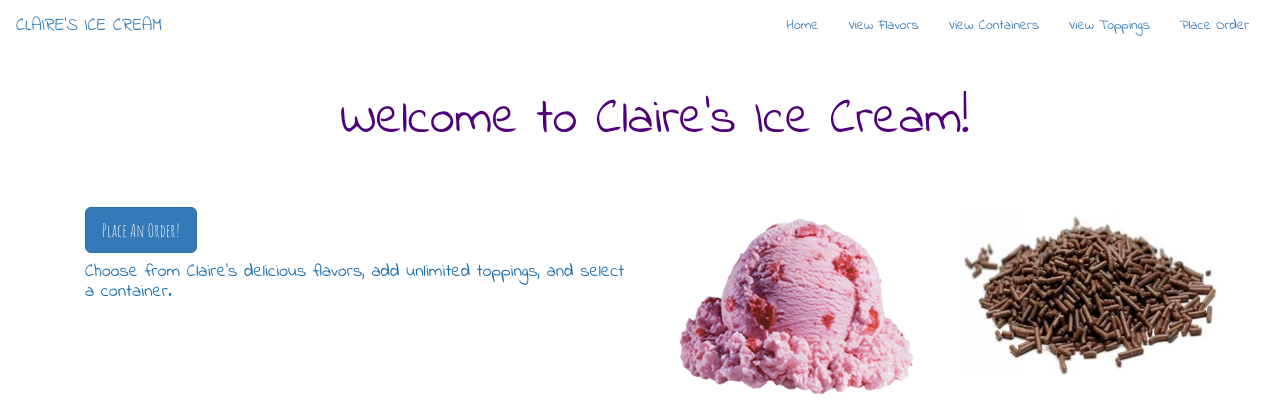
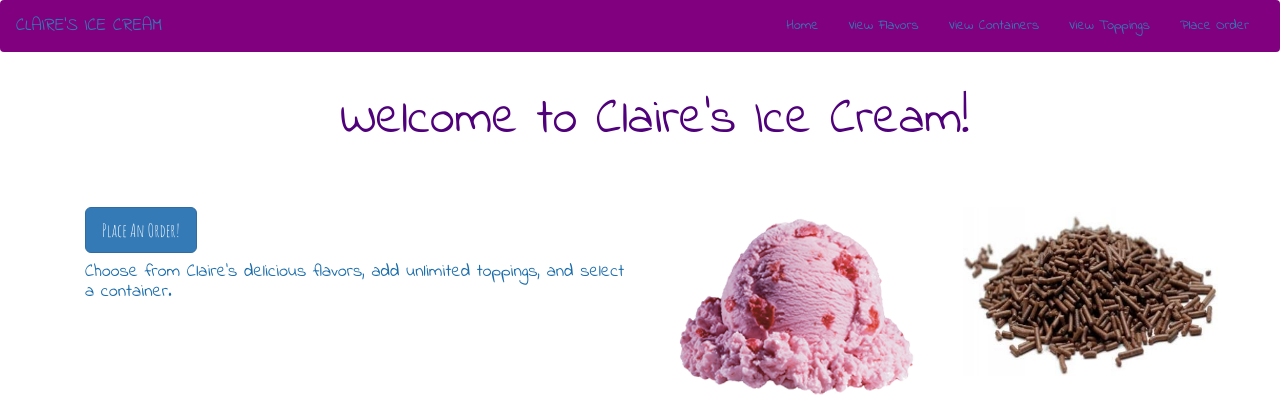
Before and after one commit to EricFries/claires-ice-cream, a Django app: page / in a window 1280 px wide. Shown: the top 420 px of the page. Run offline with Django 3.2, Linux system fonts and the light colour scheme; some libraries are stand-ins or nearby versions.

Commit message:
change italics

```diff
--- a/ice_cream_ordering/static/ice_cream_ordering/style.css
+++ b/ice_cream_ordering/static/ice_cream_ordering/style.css
@@ -28,4 +28,6 @@ h2,h3,h4 {
 
 .navbar {
 	font-family: 'Indie Flower', cursive;
+	background: purple;
+	color: white;
 }
--- a/ice_cream_ordering/templates/base.html
+++ b/ice_cream_ordering/templates/base.html
@@ -43,7 +43,7 @@
 
           <div class='col-md-4'>
           <h4>About Claire's Ice Cream</h4>
-          <p><i>Claire is a purveyor of fine ice cream. <a href='new.html'>Buy ice cream today!</a></p>
+          <p>Claire is a purveyor of fine ice cream. <a href='new.html'>Buy ice cream today!</a></p>
           <p><a href='flavors'>Claire's Flavors</a></p>
           </div>
 
```
